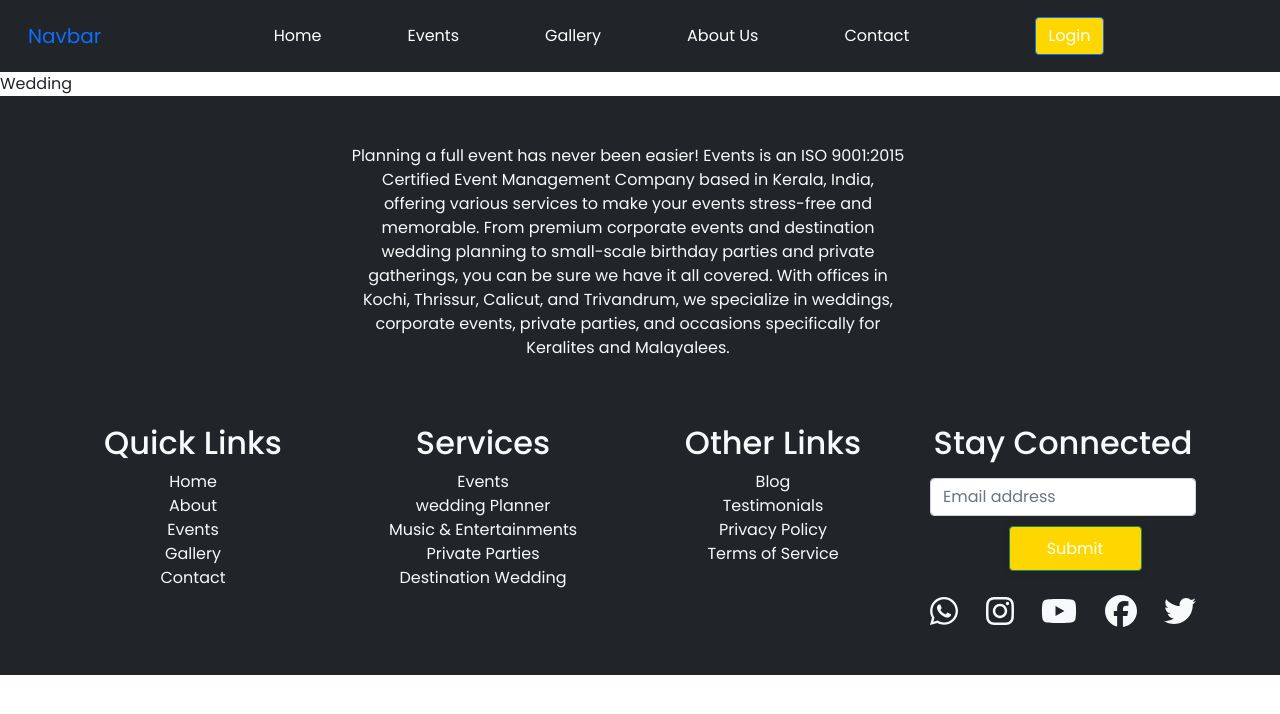
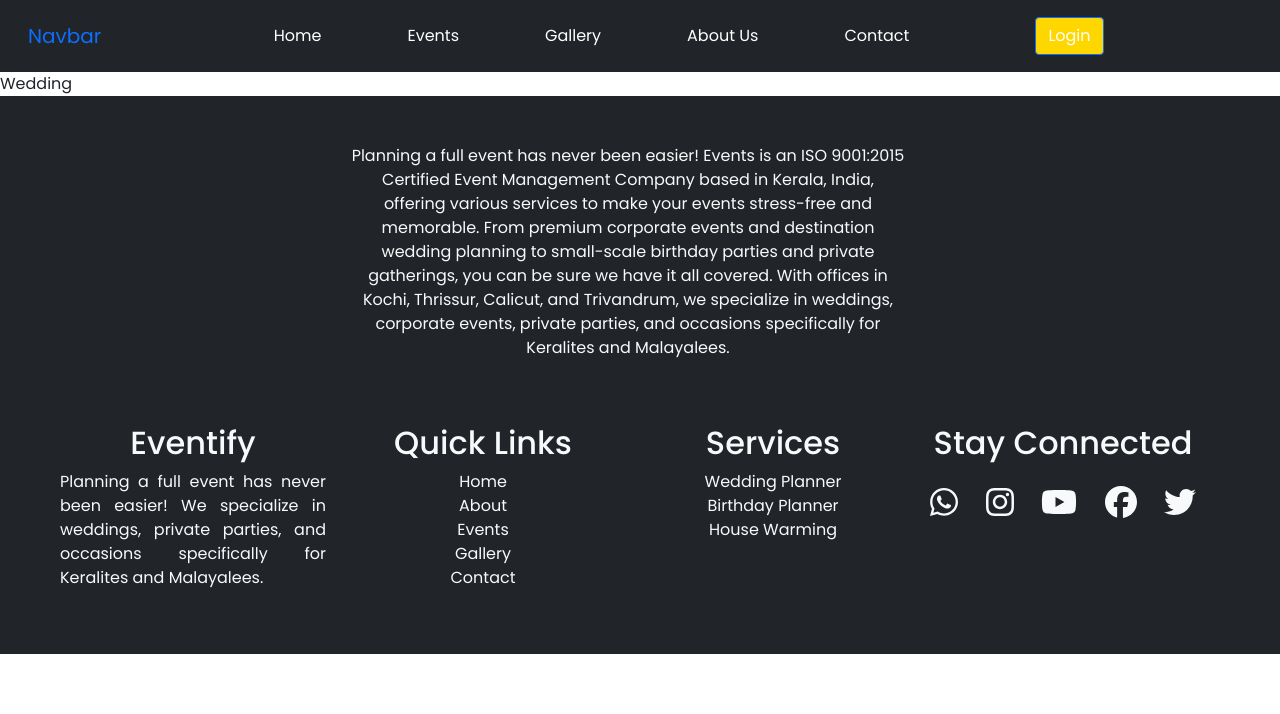
Before and after one commit to Farsana1/Event-Management, a React (Vite) app: page /wedding in a window 1280 px wide. Shown: the top 714 px of the page. Built offline with nearby package versions, Linux system fonts and the light colour scheme; a web font is replaced by a local one.

Commit message:
latest update

```diff
--- a/src/App.jsx
+++ b/src/App.jsx
@@ -150,7 +150,7 @@ function App() {
               <>
                 <HomeHeader isLogged={isLogged} />
                 <Home username={username} />
-                <HomeFooter />
+               {/*  <HomeFooter /> */}
               </>
             }
           />
@@ -160,7 +160,7 @@ function App() {
               <>
                 <HomeHeader isLogged={isLogged} />
                 <Event />
-                <HomeFooter />
+              {/*   <HomeFooter /> */}
               </>
             }
           />
--- a/src/components/Footer.jsx
+++ b/src/components/Footer.jsx
@@ -21,6 +21,12 @@ function Footer() {
       </div>
 
       <div className="row w-100">
+
+      <div className="col-md-3 mt-5 text-light text-center">
+          <h2>Eventify</h2>
+         <p style={{textAlign:'justify'}}>Planning a full event has never been easier! We specialize in weddings, private parties, and occasions specifically for Keralites and Malayalees.</p>
+        </div>
+
       <div className="col-md-3 mt-5 text-light text-center">
           <h2>Quick Links</h2>
           <ul className='list-unstyled'>
@@ -35,31 +41,20 @@ function Footer() {
         <div className="col-md-3 mt-5 text-light text-center">
         <h2>Services</h2>
           <ul className='list-unstyled'>
-            <li>Events</li>
-            <li>wedding Planner</li>
-            <li>Music & Entertainments</li>
-            <li>Private Parties</li>
-            <li>Destination Wedding</li>
+            <li>Wedding Planner</li>
+            <li>Birthday Planner</li>
+            <li>House Warming</li>
           </ul>
         </div>
 
-        <div className="col-md-3 mt-5 text-light text-center">
-        <h2>Other Links</h2>
-          <ul className='list-unstyled'>
-            <li>Blog</li>
-            <li>Testimonials</li>
-            <li>Privacy Policy</li>
-            <li>Terms of Service</li>
-          </ul>
-        </div>
 
         <div className="col-md-3 mt-5 text-light text-center">
           <h2>Stay Connected</h2>
           <div className='mt-3'>
-            <form>
+           {/*  <form>
               <input type="email" name='email' placeholder='Email address' className='form-control' />
               <button type="submit" className='btn btn-success w-50 ms-4'>Submit</button>
-            </form>
+            </form> */}
             <div className='mt-4 d-flex align-items-center justify-content-between'>
             <FontAwesomeIcon icon={faWhatsapp} className='fa-2x'/>
             <FontAwesomeIcon icon={faInstagram} className='fa-2x'/>
--- a/src/components/Header.jsx
+++ b/src/components/Header.jsx
@@ -1,4 +1,5 @@
 import React from 'react'
+import { Link } from 'react-router-dom'
 
 function Header() {
   return (
@@ -27,7 +28,7 @@ function Header() {
           </li>
         </ul>
         <div className='ms-5'>
-          <button className='btn btn-primary'>Login</button>
+         <Link to={'/loginregister'}> <button className='btn btn-primary'>Login</button></Link>
         </div>
       </div>
     </div>
--- a/src/components/HomeHeader.jsx
+++ b/src/components/HomeHeader.jsx
@@ -2,6 +2,7 @@ import React from 'react'
 import { FaSignInAlt, FaUserPlus, FaSignOutAlt } from 'react-icons/fa';
 import './Header.css';
 import Logo from './Logo';
+import { Link } from 'react-router-dom';
 
 
 function HomeHeader({ isLogged }) {
@@ -14,11 +15,15 @@ function HomeHeader({ isLogged }) {
       <ul>
         {isLogged ? (
           <>
+
+            <Link to={'/'}>
             <li>
-              <button className="logout-button">
-                <FaSignOutAlt /> <span>Logout</span>
-              </button>
-            </li>
+                <button className="logout-button">
+                  <FaSignOutAlt /> <span>Logout</span>
+                </button>
+                </li>
+            </Link>
+
           </>
         ) : (
           <>
--- a/src/pages/Event.css
+++ b/src/pages/Event.css
@@ -2,19 +2,6 @@
   margin-top: 10px;
   text-align: center;
   padding: 20px;
-}
-
-.add-btn {
-  background-color: #007bff;
-  color: white;
-  padding: 10px 20px;
-  border: none;
-  cursor: pointer;
-  margin-bottom: 20px;
-}
-
-.add-btn:hover {
-  background-color: #0056b3;
 }
 
 .modal {
--- a/src/pages/Event.jsx
+++ b/src/pages/Event.jsx
@@ -1,5 +1,8 @@
 import React, { useState } from 'react';
 import './Event.css';
+import axios from 'axios';
+import { serverUrl } from '../server';
+
 
 const Event = () => {
   const [events, setEvents] = useState([]);
@@ -18,8 +21,17 @@ const Event = () => {
     setNewEvent({ ...newEvent, [name]: value });
   };
 
-  const handleAddEvent = () => {
-    setEvents([...events, { ...newEvent, id: Date.now() }]);
+
+  const handleAdd = async (e) => {
+    e.preventDefault(); // Prevent default form submission behavior
+    if (!newEvent.title || !newEvent.venue || !newEvent.costumes || !newEvent.catering || !newEvent.photography || !newEvent.priceRange) {
+      alert('Please fill out all fields before submitting.');
+      return;
+    }
+    try {
+      const response = await axios.post(`${serverUrl}/event`, newEvent); // Assuming your backend endpoint is at '/events'
+      console.log('Event added successfully:', response.data);
+      setEvents([...events, response.data]); // Update the UI with the saved event from backend
       setNewEvent({
         title: '',
         venue: '',
@@ -28,11 +40,17 @@ const Event = () => {
         photography: '',
         priceRange: ''
       });
-    setIsModalOpen(false); // Close modal after adding event
+      setIsModalOpen(false); // Close the modal
+    } catch (error) {
+      console.error('Error adding event:', error);
+      alert('Failed to add event. Please try again.');
+    }
   };
 
+
+
   return (
-    <div className="event-page">
+    <div className="event-page mb-5 pb-5">
       <button className="add-btn" onClick={() => setIsModalOpen(true)}>
         Add Event Package
       </button>
@@ -81,7 +99,7 @@ const Event = () => {
               onChange={handleInputChange}
             />
             <div>
-              <button className="event-btn" onClick={handleAddEvent}>
+              <button className="event-btn" onClick={handleAdd}>
                 Add Event
               </button>
               <button
```
Lines whose indentation alone changed are shown as unchanged.
